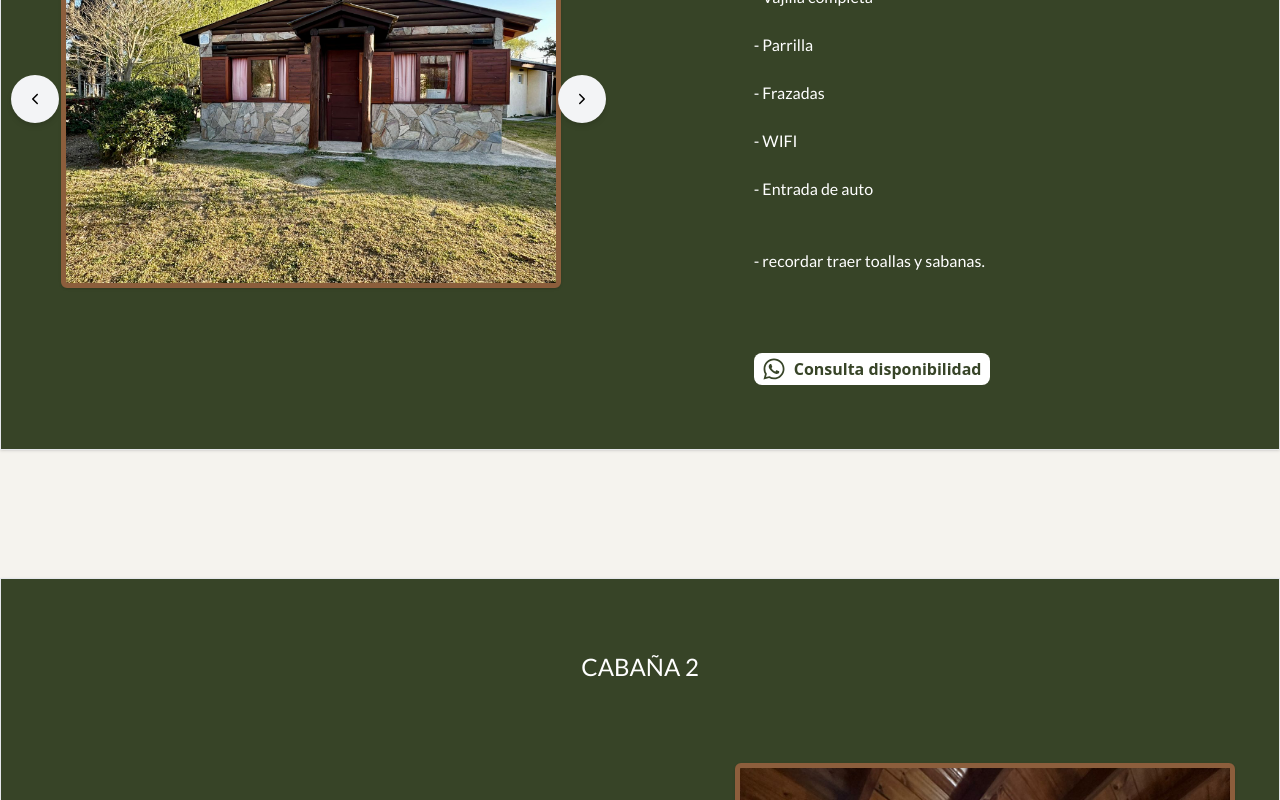
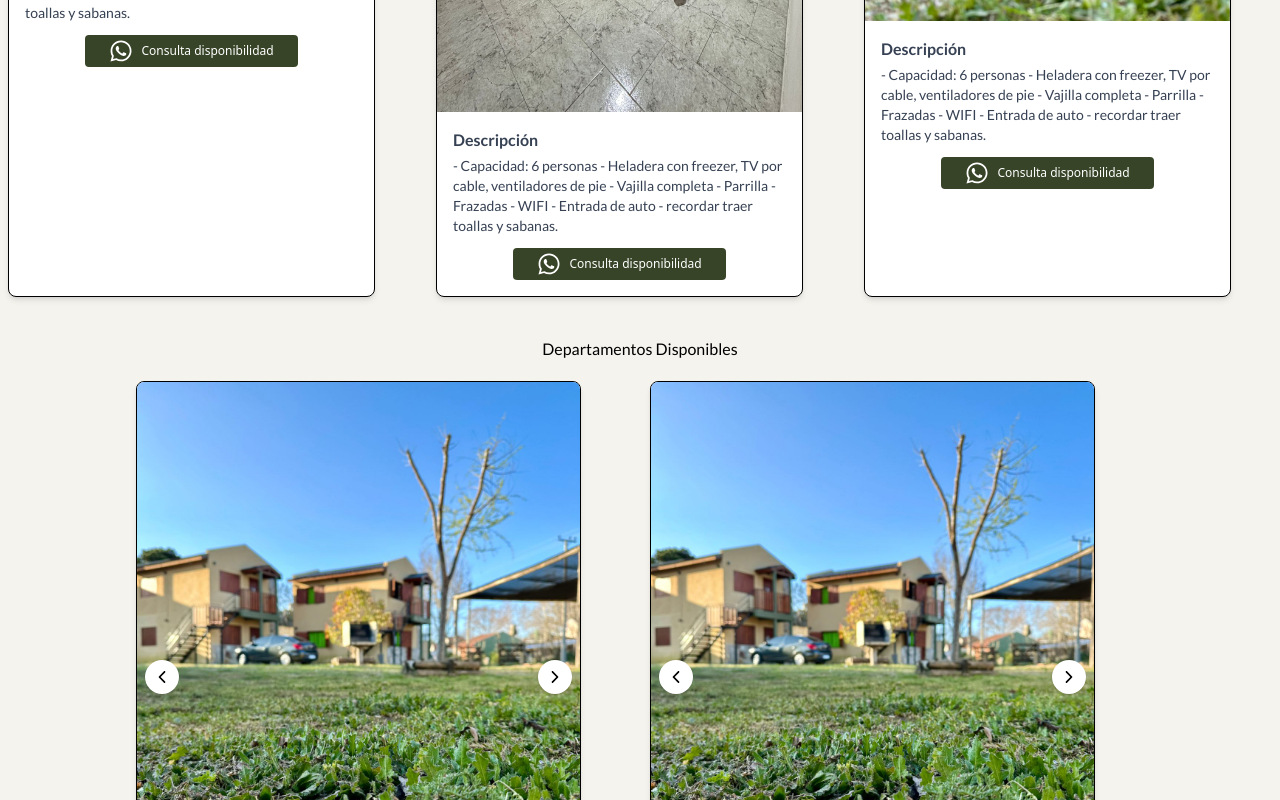
Before and after one commit to matifape/complejoOmbu, a React (Vite) app: page / in a window 1280 px wide. Shown: the part 1500-2300 px from the top of the page. Built offline with nearby package versions, Linux system fonts and the light colour scheme; a web font is replaced by a local one.

Commit message:
cambios componentes

```diff
--- a/src/App.jsx
+++ b/src/App.jsx
@@ -2,11 +2,12 @@ import "./App.css";
 import Header from "./components/Header";
 import Hero from "./components/Hero";
 import About from "./components/About";
-import Contact from "./components/Contact";
+
 import Cabs from "./components/Cabs";
 import Servicios from "./components/Servicios";
 import Maps from "./components/Maps";
 import Footer from "./components/Footer";
+import PruebaCab from "./components/PruebaCab";
 
 
 function App() {
@@ -14,7 +15,7 @@ function App() {
     <>
       <Header />
       <Hero />
-      <Cabs />
+      <PruebaCab/>
       <Servicios />
       <About />
       <Maps/>
--- a/src/components/Contact.jsx
+++ /dev/null
@@ -1,17 +0,0 @@
-import WhatsAppButton from "./WhatsAppButton";
-
-  const Contact = () => {
-  return (
-    <div className="flex flex-col items-center my-10">
-      <h2 className="text-2xl font-bold mb-4">¡Contáctanos!</h2>
-      <WhatsAppButton
-        number="5492252485824"
-        message="¡Hola! Quiero consultar sobre el complejo."
-        text="Consultanos!"
-        className="text-lg"
-      />
-    </div>
-  );
-};
-
-export default Contact;
--- /dev/null
+++ b/src/components/PruebaCab.jsx
@@ -0,0 +1,62 @@
+import PruebaCustom from "./PruebaCustom";
+import {
+
+  Cab1,
+  Cab2,
+  Cab3,
+  Depto12,
+  Depto34,
+  cab12Text,
+  deptoText,
+} from "/constants/datas.js";
+
+
+
+const Cabs = () => {
+  return (
+    <>
+    <div className="flex flex-col mt-20">
+        <h3 className="text-center mb-5 font-bold">Cabañas disponibles</h3>
+
+        <div className="grid gap-5 grid-cols-1 sm:grid-cols-2 lg:grid-cols-3 px-2">
+            <PruebaCustom
+        images={Cab1}
+        title="Cabaña 1"
+        textInfo={cab12Text}
+        reverse={false}
+      />
+
+      <PruebaCustom
+        images={Cab2}
+        title="Cabaña 2"
+        reverse={true}
+        textInfo={cab12Text}
+      />
+      <PruebaCustom images={Cab3} title="Cabaña 3" textInfo={cab12Text} />
+        </div>
+
+
+
+
+        <h3 className="text-center mb-5 mt-10">Departamentos Disponibles</h3>
+        <div className="grid gap-5 grid-cols-1 sm:grid-cols-2 lg:grid-cols-2 px-2 justify-center max-w-5xl mx-auto">
+             <PruebaCustom
+        images={Depto12}
+        title="Departamento 1 y 2"
+        reverse={true}
+        textInfo={deptoText}
+      />
+      <PruebaCustom
+        images={Depto34}
+        title="Departamento 3 y 4"
+        textInfo={deptoText}
+      />
+        </div>
+
+
+      </div>
+    </>
+  );
+};
+
+export default Cabs;
--- /dev/null
+++ b/src/components/PruebaCustom.jsx
@@ -0,0 +1,86 @@
+import { useState } from "react";
+import WhatsAppButton from "./WhatsAppButton";
+import { IoIosArrowBack, IoIosArrowForward } from "react-icons/io";
+
+const PruebaCustom = ({ images, textInfo = "" }) => {
+  const [currentIndex, setCurrentIndex] = useState(0);
+  const [isModalOpen, setIsModalOpen] = useState(false);
+
+  const totalFotos = images.length;
+  const currentFoto = images[(currentIndex + totalFotos) % totalFotos];
+
+  const goToFoto = (index) => {
+    const newIndex = (index + totalFotos) % totalFotos;
+    setCurrentIndex(newIndex);
+  };
+
+  return (
+    <div className="flex flex-col items-center w-full sm:w-[48%] md:min-w-[90%] border rounded-lg shadow-md bg-white hover:shadow-lg transition overflow-hidden relative">
+      {/* Imagen */}
+      <div className="relative w-full aspect-[4/3]">
+        <img
+          src={currentFoto.image}
+          alt="foto"
+          onClick={() => setIsModalOpen(true)}
+          className="w-full h-full object-cover cursor-pointer"
+        />
+
+        {/* Botón atrás */}
+        <button
+          onClick={() => goToFoto(currentIndex - 1)}
+          className="absolute top-1/2 left-2 -translate-y-1/2 bg-white bg-opacity-80 hover:bg-opacity-100 p-2 rounded-full shadow z-10"
+        >
+          <IoIosArrowBack size={18} />
+        </button>
+
+        {/* Botón adelante */}
+        <button
+          onClick={() => goToFoto(currentIndex + 1)}
+          className="absolute top-1/2 right-2 -translate-y-1/2 bg-white bg-opacity-80 hover:bg-opacity-100 p-2 rounded-full shadow z-10"
+        >
+          <IoIosArrowForward size={18} />
+        </button>
+      </div>
+
+      {/* Texto + botón */}
+      <div className="w-full p-4 text-sm text-gray-700 text-left">
+        <h3 className="text-base font-semibold mb-1">Descripción</h3>
+        <p className="mb-3">{textInfo}</p>
+
+        <div className="flex justify-center">
+          <WhatsAppButton
+            text="Consulta disponibilidad"
+            className="text-xs flex gap-2 items-center px-6 py-1 bg-[var(--verde-musgo)] text-white rounded hover:scale-105 transition"
+          />
+        </div>
+      </div>
+
+      {/* Modal */}
+      {isModalOpen && (
+        <div
+          className="fixed inset-0 z-50 flex items-center justify-center bg-black bg-opacity-80 backdrop-blur-sm"
+          onClick={() => setIsModalOpen(false)}
+        >
+          <div
+            className="max-w-4xl w-full px-4 relative"
+            onClick={(e) => e.stopPropagation()}
+          >
+            <img
+              src={currentFoto.image}
+              alt="expanded"
+              className="w-full h-auto rounded-lg shadow-lg"
+            />
+            <button
+              className="absolute top-4 right-4 text-white text-4xl font-bold hover:scale-110 transition"
+              onClick={() => setIsModalOpen(false)}
+            >
+              &times;
+            </button>
+          </div>
+        </div>
+      )}
+    </div>
+  );
+};
+
+export default PruebaCustom;
```
